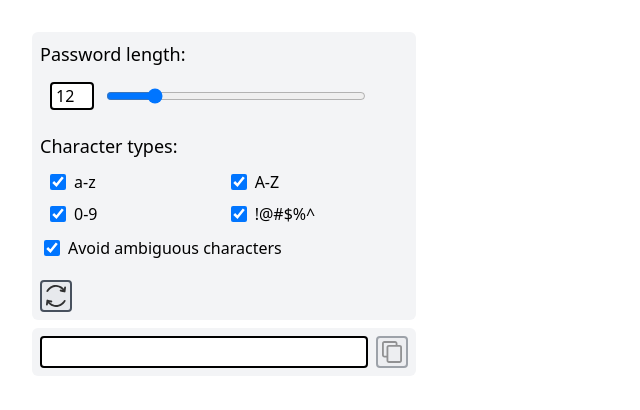
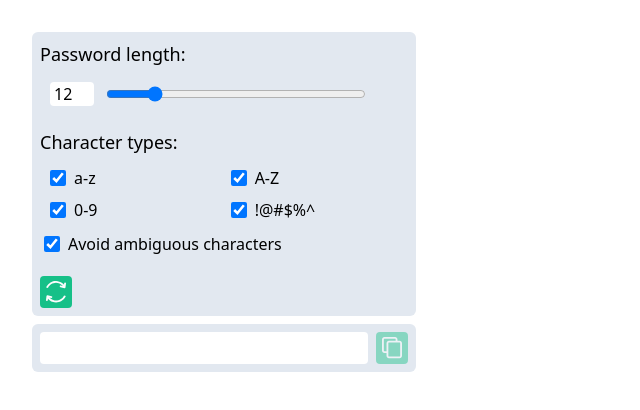
Before and after one commit to habahabahaba/Password-Generator, a React (Vite) app: page / in a window 1280 px wide. Shown: the top 410 px of the page, without its empty margins (0-640 px from the left). Built offline with nearby package versions, Linux system fonts and the light colour scheme.

Commit message:
Simplify uniqueRandomsInRange function.

```diff
--- a/src/App.tsx
+++ b/src/App.tsx
@@ -9,6 +9,7 @@ import PasswordBooleanInput from './Components/PasswordBooleanInput';
 import PasswordAlert from './Components/PasswordAlert';
 // Icons:
 import copyIcon from './assets/copy-icon.svg';
+// import { ReactComponent as CopyIcon } from './assets/copy-icon.svg';
 import generateIcon from './assets/circle-arrow-icon.svg';
 
 // Types, interfaces and enumns:
@@ -214,7 +215,7 @@ function App() {
 
   return (
     <div className="flex w-fit flex-col gap-2">
-      <div className="flex flex-col items-start gap-2 rounded-md bg-gray-100 p-2 dark:bg-gray-800 dark:text-gray-100">
+      <div className="flex flex-col items-start gap-2 rounded-md bg-slate-200 p-2 dark:bg-zinc-800 dark:text-gray-100">
         <label htmlFor="passwordLength" className="flex flex-col gap-1">
           {error.passwordLength ? (
             <PasswordAlert isError text={error.passwordLength} />
@@ -236,7 +237,7 @@ function App() {
                 setOption('passwordLength', +event.target.value);
               }}
               onBlur={autocorrectPasswordLength}
-              className="w-11 rounded border-2 bg-white pl-1 dark:border-gray-400 dark:bg-gray-700"
+              className="w-11 rounded border-0 bg-white pl-1 outline-0 dark:bg-gray-700 dark:accent-indigo-400 dark:focus:ring-2 dark:focus:ring-indigo-400"
             />
             <input
               type="range"
@@ -246,7 +247,7 @@ function App() {
               onChange={(event) => {
                 setOption('passwordLength', +event.target.value);
               }}
-              className="w-65 dark:text-gray-700"
+              className="w-65 dark:text-gray-700 dark:accent-indigo-400"
             />
           </div>
         </label>
@@ -261,15 +262,19 @@ function App() {
         </div>
         <div className="flex w-full gap-1">
           <button
-            className="h-8 w-8 rounded border-2 border-gray-800 bg-gray-200 opacity-80 hover:opacity-100 active:bg-gray-300 disabled:opacity-40 dark:border-gray-400 dark:bg-gray-600 dark:text-gray-100 dark:active:bg-gray-700"
+            className="h-8 w-8 rounded bg-emerald-500 opacity-90 hover:opacity-100 active:opacity-90 disabled:opacity-40"
             onClick={handleGeneratePassword}
             disabled={!!error.passwordLength || !!error.charTypes}
           >
-            <img
-              src={generateIcon}
-              alt="generate password"
-              className="m-auto w-5 dark:brightness-70 dark:invert"
-            />
+            <svg
+              id="Layer_1"
+              data-name="Layer 1"
+              viewBox="0 0 112.62 120.72"
+              className="m-auto w-5 fill-white"
+            >
+              <title>generate password</title>
+              <path d="M11.64,100.12l-.4-.47-1.06,8.63a5.08,5.08,0,0,1-1.92,3.41A5.11,5.11,0,0,1,0,107L2.79,84.65v-.07a3.28,3.28,0,0,1,.08-.41h0A5.09,5.09,0,0,1,9,80.39q11.22,2.53,22.42,5.15a5,5,0,0,1,3.17,2.25,5.14,5.14,0,0,1,.64,3.84v0a5,5,0,0,1-2.25,3.16,5.08,5.08,0,0,1-3.83.65c-3.31-.75-6.62-1.52-9.92-2.28a40.71,40.71,0,0,0,2.84,3,50.09,50.09,0,0,0,26.23,13.49,48.67,48.67,0,0,0,14.71.34A47.35,47.35,0,0,0,77,106h0q2.52-1.19,4.83-2.54c1.56-.93,3.07-1.92,4.51-3a50.8,50.8,0,0,0,8.56-7.88,48.92,48.92,0,0,0,6.39-9.45l.56-1.1,10,2.69-.8,1.66a58.64,58.64,0,0,1-7.9,12.24,61.28,61.28,0,0,1-10.81,10.1c-1.68,1.23-3.46,2.4-5.32,3.5s-3.73,2.07-5.74,3a58,58,0,0,1-17,5,58.56,58.56,0,0,1-17.79-.39,60.21,60.21,0,0,1-31.58-16.26c-1.2-1.16-2.26-2.31-3.24-3.45ZM101,20.6l.4.47,1-8.63a5.11,5.11,0,1,1,10.14,1.26l-2.74,22.37,0,.07c0,.13,0,.27-.07.41h0a5.09,5.09,0,0,1-6.08,3.78c-7.47-1.69-15-3.4-22.42-5.15a5,5,0,0,1-3.16-2.25,5.1,5.1,0,0,1-.65-3.84v0a5,5,0,0,1,2.25-3.16,5.1,5.1,0,0,1,3.84-.65c3.31.75,6.61,1.52,9.92,2.28-.84-1-1.77-2-2.84-3.05a50.09,50.09,0,0,0-12.13-8.73A49.49,49.49,0,0,0,64.37,11a48.6,48.6,0,0,0-14.7-.34,47.26,47.26,0,0,0-14,4.1h0q-2.53,1.18-4.83,2.54c-1.57.93-3.07,1.92-4.52,3a50.34,50.34,0,0,0-8.55,7.88,48,48,0,0,0-6.39,9.45l-.57,1.1L.76,36l.8-1.66A58.9,58.9,0,0,1,9.46,22.1,61.63,61.63,0,0,1,20.27,12q2.54-1.85,5.32-3.5c1.81-1.06,3.73-2.07,5.74-3a58,58,0,0,1,17-5A58.56,58.56,0,0,1,66.16.89a59.77,59.77,0,0,1,17,5.74A60.4,60.4,0,0,1,97.75,17.15c1.19,1.16,2.26,2.31,3.24,3.45Z" />
+            </svg>
           </button>
           <div className="mx-auto mt-1">
             <PasswordAlert
@@ -279,24 +284,29 @@ function App() {
           </div>
         </div>
       </div>
-      <div className="flex justify-around gap-2 rounded-md bg-gray-100 p-2 dark:bg-gray-800 dark:text-gray-100">
+      <div className="flex justify-around gap-2 rounded-md bg-slate-200 p-2 dark:bg-zinc-800 dark:text-gray-100">
         <input
           value={password}
           onChange={(event) => {
             handlePasswordChange(event.target.value);
           }}
-          className="min-w-82 rounded border-2 bg-white px-1 text-sm text-nowrap dark:border-gray-400 dark:bg-gray-700 dark:text-gray-50"
+          className="min-w-82 rounded border-0 bg-white px-1 text-sm text-nowrap outline-0 dark:bg-gray-700 dark:accent-indigo-400 dark:focus:ring-2 dark:focus:ring-indigo-400"
         />
         <button
-          className="h-8 w-8 rounded border-2 border-gray-800 bg-gray-200 opacity-80 hover:opacity-100 active:bg-gray-300 disabled:opacity-40 dark:border-gray-400 dark:bg-gray-600 dark:text-gray-100 dark:active:bg-gray-700"
+          className="h-8 w-8 rounded bg-emerald-500 opacity-90 hover:opacity-100 active:opacity-90 disabled:opacity-40"
           onClick={copyToClipboard}
           disabled={!password}
         >
-          <img
-            src={copyIcon}
-            alt="copy password"
-            className="m-auto w-5 fill-current dark:brightness-70 dark:invert"
-          />
+          <svg
+            version="1.1"
+            id="Layer_1"
+            viewBox="0 0 115.77 122.88"
+            className="m-auto w-5 fill-white"
+          >
+            <g>
+              <path d="M89.62,13.96v7.73h12.19h0.01v0.02c3.85,0.01,7.34,1.57,9.86,4.1c2.5,2.51,4.06,5.98,4.07,9.82h0.02v0.02 v73.27v0.01h-0.02c-0.01,3.84-1.57,7.33-4.1,9.86c-2.51,2.5-5.98,4.06-9.82,4.07v0.02h-0.02h-61.7H40.1v-0.02 c-3.84-0.01-7.34-1.57-9.86-4.1c-2.5-2.51-4.06-5.98-4.07-9.82h-0.02v-0.02V92.51H13.96h-0.01v-0.02c-3.84-0.01-7.34-1.57-9.86-4.1 c-2.5-2.51-4.06-5.98-4.07-9.82H0v-0.02V13.96v-0.01h0.02c0.01-3.85,1.58-7.34,4.1-9.86c2.51-2.5,5.98-4.06,9.82-4.07V0h0.02h61.7 h0.01v0.02c3.85,0.01,7.34,1.57,9.86,4.1c2.5,2.51,4.06,5.98,4.07,9.82h0.02V13.96L89.62,13.96z M79.04,21.69v-7.73v-0.02h0.02 c0-0.91-0.39-1.75-1.01-2.37c-0.61-0.61-1.46-1-2.37-1v0.02h-0.01h-61.7h-0.02v-0.02c-0.91,0-1.75,0.39-2.37,1.01 c-0.61,0.61-1,1.46-1,2.37h0.02v0.01v64.59v0.02h-0.02c0,0.91,0.39,1.75,1.01,2.37c0.61,0.61,1.46,1,2.37,1v-0.02h0.01h12.19V35.65 v-0.01h0.02c0.01-3.85,1.58-7.34,4.1-9.86c2.51-2.5,5.98-4.06,9.82-4.07v-0.02h0.02H79.04L79.04,21.69z M105.18,108.92V35.65v-0.02 h0.02c0-0.91-0.39-1.75-1.01-2.37c-0.61-0.61-1.46-1-2.37-1v0.02h-0.01h-61.7h-0.02v-0.02c-0.91,0-1.75,0.39-2.37,1.01 c-0.61,0.61-1,1.46-1,2.37h0.02v0.01v73.27v0.02h-0.02c0,0.91,0.39,1.75,1.01,2.37c0.61,0.61,1.46,1,2.37,1v-0.02h0.01h61.7h0.02 v0.02c0.91,0,1.75-0.39,2.37-1.01c0.61-0.61,1-1.46,1-2.37h-0.02V108.92L105.18,108.92z" />
+            </g>
+          </svg>
         </button>
       </div>
     </div>
--- a/src/Components/PasswordAlert.tsx
+++ b/src/Components/PasswordAlert.tsx
@@ -20,10 +20,10 @@ const PasswordAlert: FC<PasswordAlertProps> = ({ text, isError = false }) => {
     <div className="mb-4 h-3">
       {text ? (
         <span
-          className={`text-md border-1 bg-white px-1 py-0.5 hover:cursor-default ${
+          className={`text-md border-1 bg-slate-50 px-1 py-0.5 hover:cursor-default ${
             isError
               ? 'border-black text-red-600 dark:border-red-500 dark:text-red-500'
-              : 'text-blue-800 dark:border-blue-300 dark:text-blue-400'
+              : 'text-indigo-800 dark:border-indigo-300 dark:text-indigo-400'
           } dark:bg-gray-900`}
         >
           {text}
--- a/src/Components/PasswordBooleanInput.tsx
+++ b/src/Components/PasswordBooleanInput.tsx
@@ -30,16 +30,16 @@ const PasswordBooleanInput: FC<PasswordBooleanInputProps> = ({
 }) => {
   // JSX:
   return (
-    <label htmlFor={optionName} className='flex gap-2 items-center'>
+    <label htmlFor={optionName} className="flex items-center gap-2">
       <input
         id={optionName}
-        type='checkbox'
+        type="checkbox"
         checked={value}
         onChange={(event) => {
           handler(optionName, event.target.checked);
         }}
         disabled={disabled}
-        className={`w-4 h-4 ${highlighted ? 'border-2 border-red-600' : ''}`}
+        className={`h-4 w-4 ${highlighted ? 'border-2 border-red-600' : ''} dark:accent-indigo-400`}
       />
       {label}
     </label>
--- a/src/index.css
+++ b/src/index.css
@@ -1,12 +1,12 @@
-@import "tailwindcss";
+@import 'tailwindcss';
 
 :root {
   margin: 2.5%;
 }
 
-/* @theme {
-  --color-background: rgb(243, 244, 246);
+@theme {
+  --color-button: rgb(2, 117, 255);
 }
-@media (prefers-color-scheme: dark) {
+/* @media (prefers-color-scheme: dark) {
   --color-background: rgb(21, 25, 27);
 } */
--- a/src/logic/generatePassword.ts
+++ b/src/logic/generatePassword.ts
@@ -25,7 +25,7 @@ export const defaultPasswordOptions: PasswordOptions = {
 };
 
 export default function generatePassword(
-  options: PasswordOptions = defaultPasswordOptions
+  options: PasswordOptions = defaultPasswordOptions,
 ): string {
   console.log(JSON.stringify(options, null, 2));
 
@@ -70,7 +70,7 @@ export default function generatePassword(
   const charTypeStarts = [0].concat(
     uniqueRandomsInRange(usedCharTypesNumber - 1, 1, passwordLength - 1)
       // We sort the resulted array of random numbers (charTypeStarts) in the ascending order to prevent character groups from overlapping:
-      .sort((a, b) => a - b)
+      .sort((a, b) => a - b),
   );
   console.log('charTypeStarts: ', charTypeStarts);
 
@@ -115,7 +115,7 @@ export default function generatePassword(
   const passwordCharsSequence: number[] = uniqueRandomsInRange(
     passwordLength,
     0,
-    passwordLength - 1
+    passwordLength - 1,
   );
 
   console.log('passwordCharsSequence: ', passwordCharsSequence);
@@ -137,7 +137,7 @@ function randomInRange(min: number, max: number): number {
 function uniqueRandomsInRange(
   quantity: number, // how many numbers should the function return
   min: number,
-  max: number
+  max: number,
 ): number[] {
   // Normalizing the min-max range, so that the minimum possible number will always be zero:
   const normalizedMax = max - min + 1;
@@ -152,13 +152,13 @@ function uniqueRandomsInRange(
   for (let i = 0; i < quantity; i++) {
     num = randomInRange(0, normalizedMax);
 
-    while (numbers.has(num % normalizedMax)) {
+    while (numbers.has(num)) {
       // // If the number has been generated before, pick the next number:
       // num++;
       // If the number has been generated before, generate a new number:
       num = randomInRange(0, normalizedMax);
     }
-    numbers.add(num % normalizedMax);
+    numbers.add(num);
   }
 
   // Denormalizing generated numbers:
```
